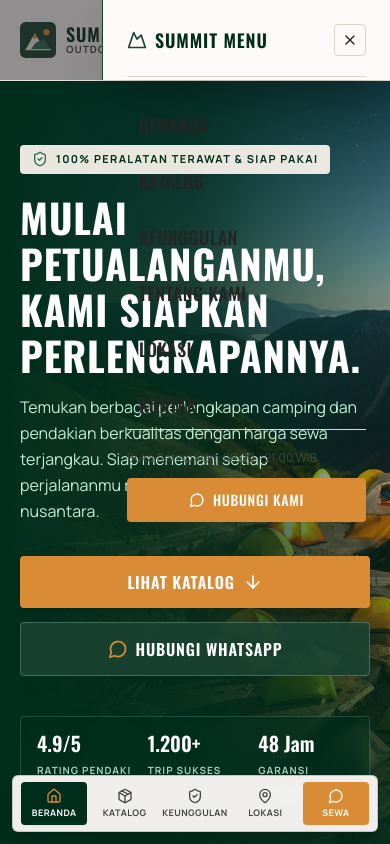
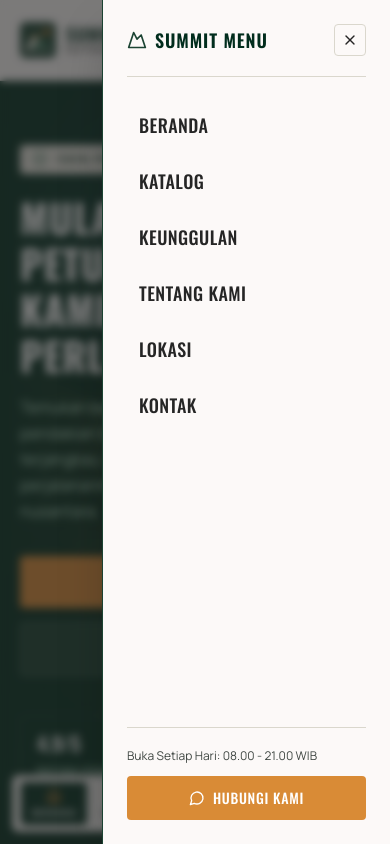
Before and after one commit to afrizalfikrii/summitrentoutdoor, a Next.js app: page / in a window 390 px wide. Both pictures are taken after a click on the button "Buka menu navigasi". Shown: the top 844 px of the page. Built offline with nearby package versions, Linux system fonts and the light colour scheme.

Commit message:
navbar fix

```diff
--- a/components/Navbar.tsx
+++ b/components/Navbar.tsx
@@ -37,7 +37,8 @@ export default function Navbar() {
   };
 
   return (
-    <header className="sticky top-0 left-0 right-0 z-50 bg-surface/95 backdrop-blur-md border-b border-sage/70 shadow-[0_1px_8px_rgba(0,0,0,0.04)]">
+    <>
+      <header className="sticky top-0 left-0 right-0 z-50 bg-surface/95 backdrop-blur-md border-b border-sage/70 shadow-[0_1px_8px_rgba(0,0,0,0.04)]">
       <div className="h-20 max-w-7xl mx-auto px-5 sm:px-8 lg:px-12 flex items-center justify-between gap-4">
         {/* Brand Logo */}
         <a
@@ -111,16 +112,17 @@ export default function Navbar() {
           </button>
         </div>
       </div>
+      </header>
 
-      {/* Mobile Drawer Overlay */}
+      {/* Mobile Drawer Overlay (rendered outside header so backdrop-blur does not trap fixed positioning) */}
       {isDrawerOpen && (
-        <div className="fixed inset-0 z-50 xl:hidden">
+        <div className="fixed inset-0 z-[60] xl:hidden">
           <div
-            className="fixed inset-0 bg-charcoal/50 backdrop-blur-xs"
+            className="fixed inset-0 bg-charcoal/60 backdrop-blur-sm"
             onClick={() => setIsDrawerOpen(false)}
             aria-hidden="true"
           />
-          <aside className="fixed top-0 right-0 bottom-0 w-72 max-w-[85vw] bg-surface border-l border-forest flex flex-col justify-between p-6 shadow-2xl">
+          <aside className="fixed top-0 right-0 bottom-0 h-dvh w-72 max-w-[85vw] bg-surface border-l border-forest flex flex-col justify-between p-6 shadow-2xl overflow-y-auto">
             <div>
               <div className="flex items-center justify-between pb-5 border-b border-sage">
                 <div className="flex items-center gap-2">
@@ -173,6 +175,6 @@ export default function Navbar() {
           </aside>
         </div>
       )}
-    </header>
+    </>
   );
 }
```
